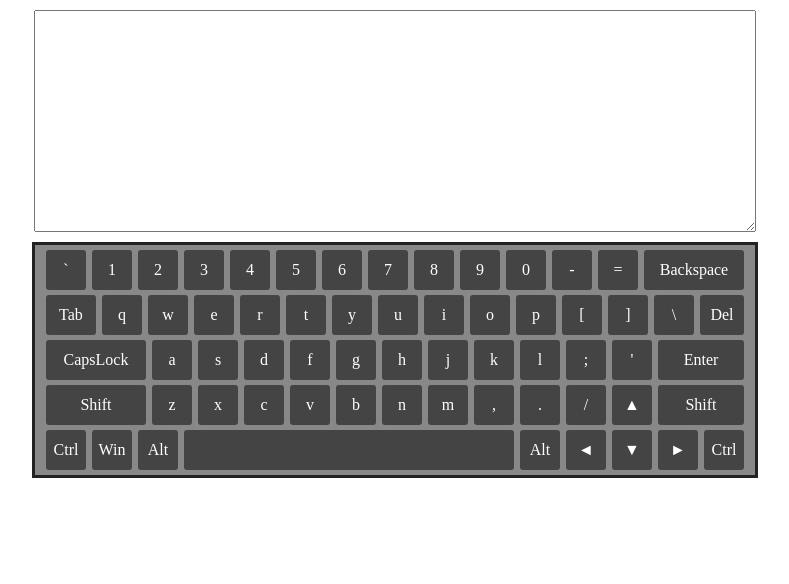
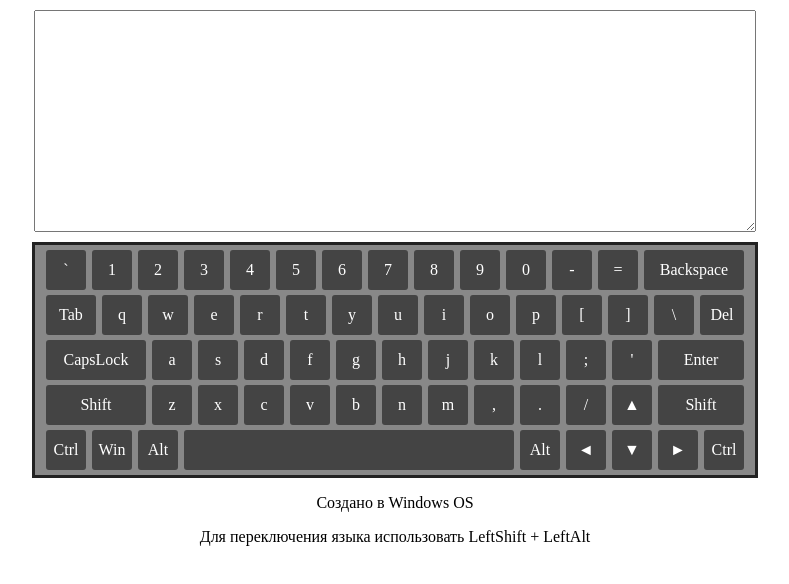
Before and after one commit to SempO4k/virtual-keyboard, a website built with webpack: page src/index.html in a window 1280 px wide. Shown: the whole page, without its empty margins (245-1034 px from the left). Built offline with nearby package versions, Linux system fonts and the light colour scheme.

Commit message:
feat: add description about lang and os

```diff
--- a/src/js/app.js
+++ b/src/js/app.js
@@ -36,9 +36,18 @@ function createComponent() {
   const component = createElement('div', cssClasses.PAGE_WRAPPER);
   const textArea = createElement('textarea', cssClasses.TEXTAREA);
   const keyboard = createElement('div', cssClasses.KEYBOARD);
+  const os = createElement('p', 'description');
+  const language = createElement('p', 'language');
   component.appendChild(textArea);
   component.appendChild(keyboard);
+  component.appendChild(os);
+  component.appendChild(language);
   return component;
+}
+
+function appendDescription() {
+  document.querySelector('.description').textContent = 'Создано в Windows OS';
+  document.querySelector('.language').textContent = 'Для переключения языка использовать LeftShift + LeftAlt';
 }
 
 document.body.appendChild(createComponent());
@@ -258,6 +267,7 @@ function mouseUpHandler() {
 window.addEventListener('load', () => {
   if (keyData) {
     renderButtonToDom();
+    appendDescription();
     keyDownHandler();
     keyUpHandler();
     mouseDownHandler();
--- a/src/style.css
+++ b/src/style.css
@@ -79,3 +79,8 @@
 .hidden {
   display: none;
 }
+
+.description,
+.language {
+  text-align: center;
+}
```
